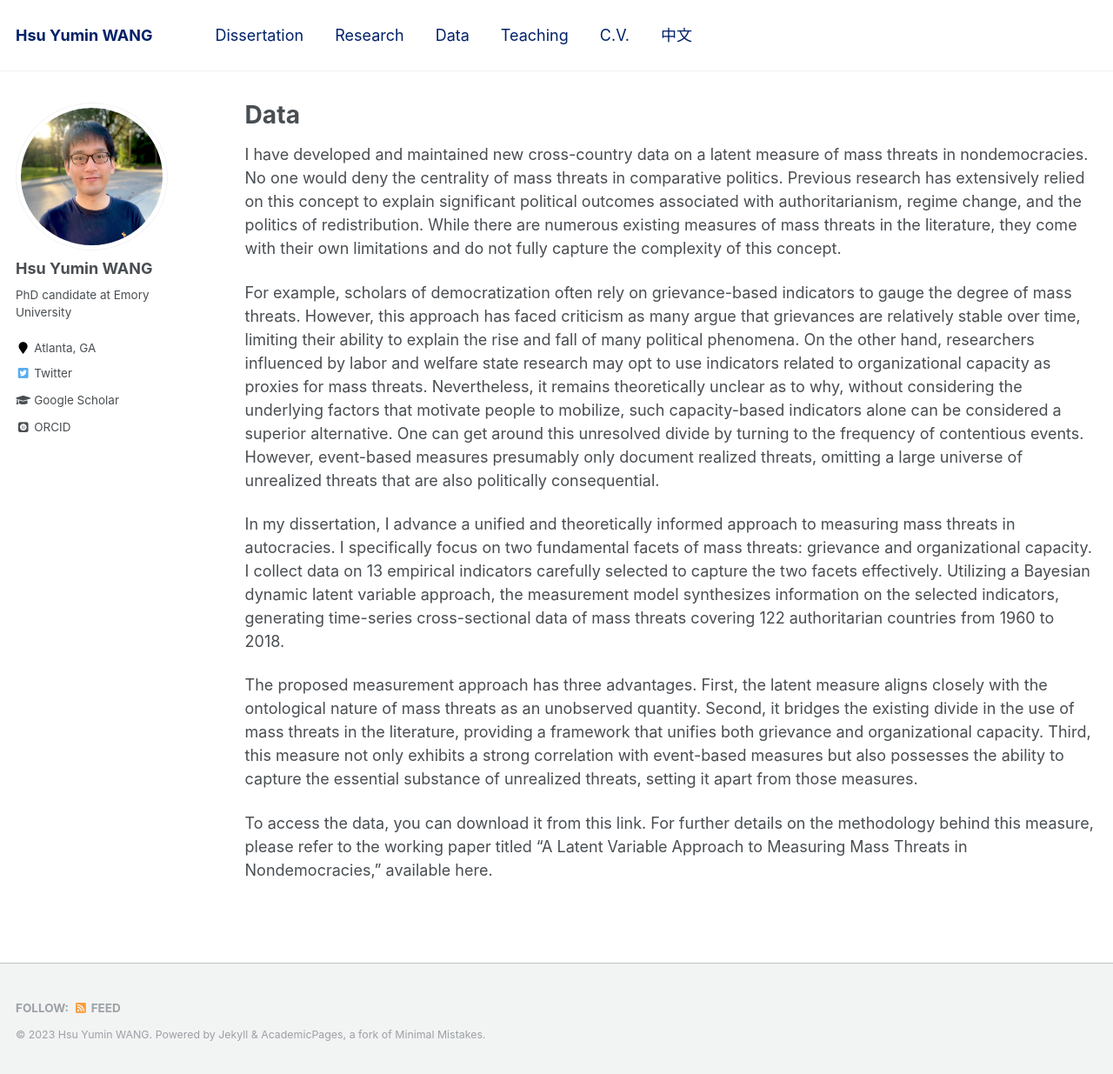
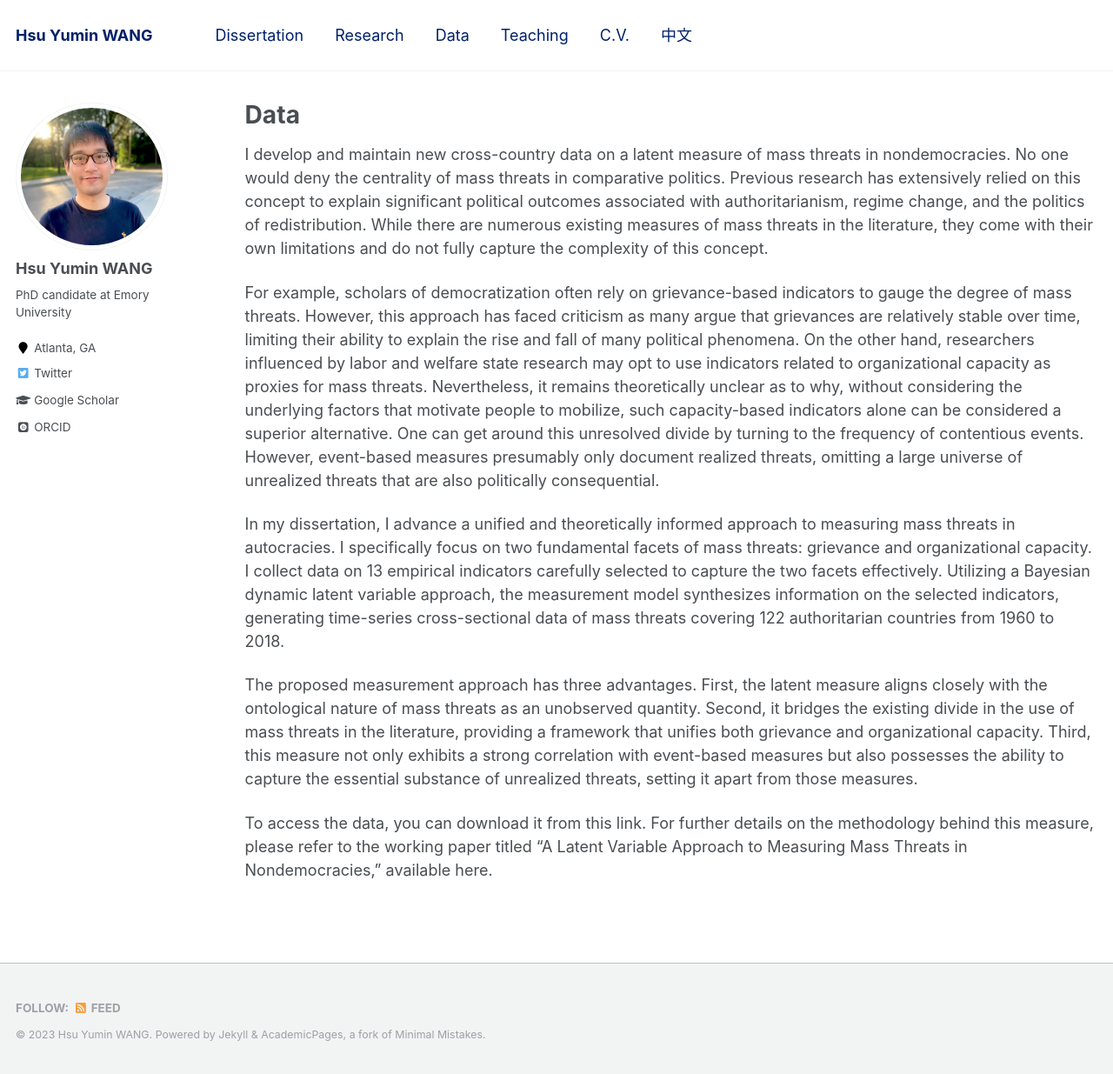
Before and after one commit to hsuyumin/hsuyumin.github.io, a Jekyll site: the page built from _pages/data.md, in a window 1280 px wide and 1235 px high. Shown: the whole window at 87% size. Built offline with Jekyll 4.4.1, drawn with Linux system fonts in a browser that asks for light colours; some web fonts are replaced.

Commit message:
Update data.md

```diff
--- a/_pages/data.md
+++ b/_pages/data.md
@@ -7,7 +7,7 @@ redirect_from:
   - /data
 ---
 
-I have developed and maintained new cross-country data on a latent measure of mass threats in nondemocracies. No one would deny the centrality of mass threats in comparative politics. Previous research has extensively relied on this concept to explain significant political outcomes associated with authoritarianism, regime change, and the politics of redistribution. While there are numerous existing measures of mass threats in the literature, they come with their own limitations and do not fully capture the complexity of this concept.
+I develop and maintain new cross-country data on a latent measure of mass threats in nondemocracies. No one would deny the centrality of mass threats in comparative politics. Previous research has extensively relied on this concept to explain significant political outcomes associated with authoritarianism, regime change, and the politics of redistribution. While there are numerous existing measures of mass threats in the literature, they come with their own limitations and do not fully capture the complexity of this concept.
 
 For example, scholars of democratization often rely on grievance-based indicators to gauge the degree of mass threats. However, this approach has faced criticism as many argue that grievances are relatively stable over time, limiting their ability to explain the rise and fall of many political phenomena. On the other hand, researchers influenced by labor and welfare state research may opt to use indicators related to organizational capacity as proxies for mass threats. Nevertheless, it remains theoretically unclear as to why, without considering the underlying factors that motivate people to mobilize, such capacity-based indicators alone can be considered a superior alternative. One can get around this unresolved divide by turning to the frequency of contentious events. However, event-based measures presumably only document realized threats, omitting a large universe of unrealized threats that are also politically consequential.
 
```
